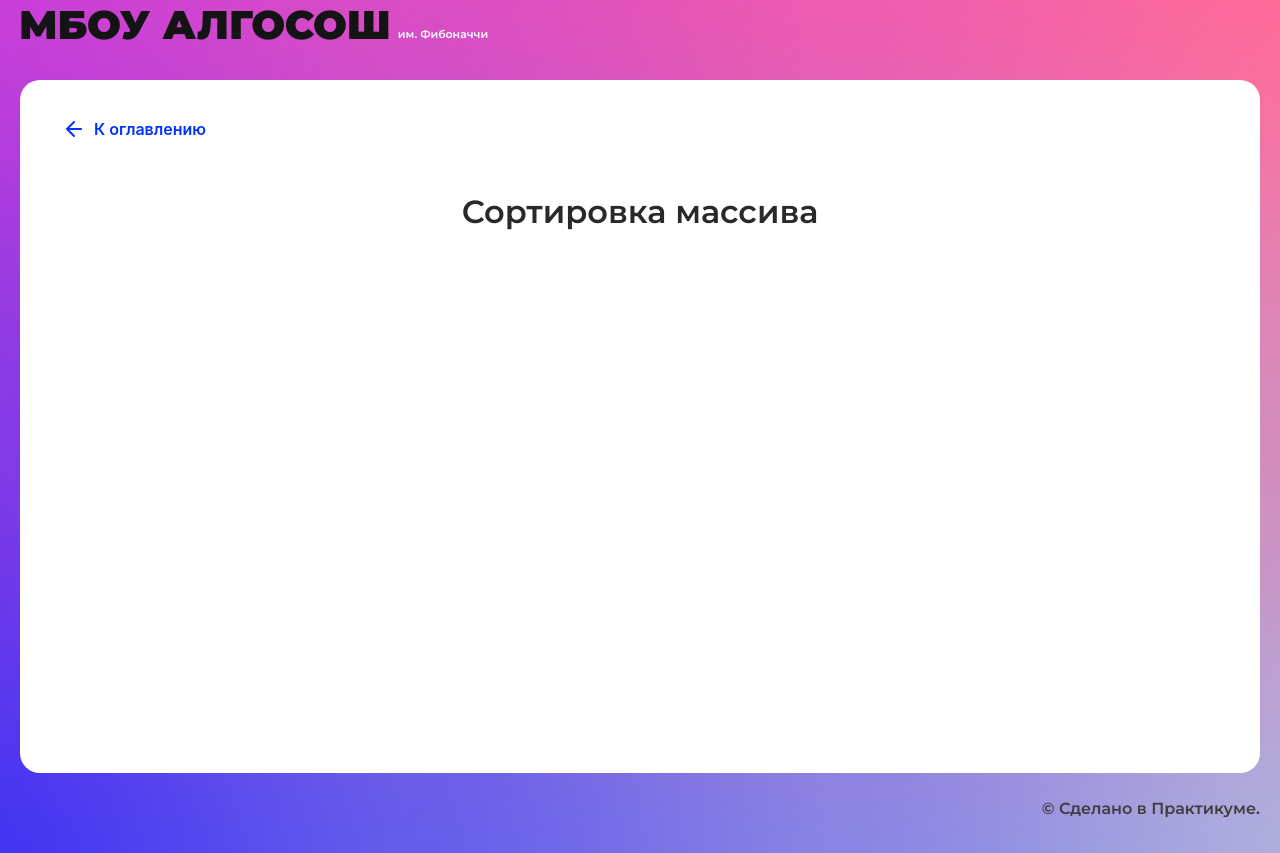
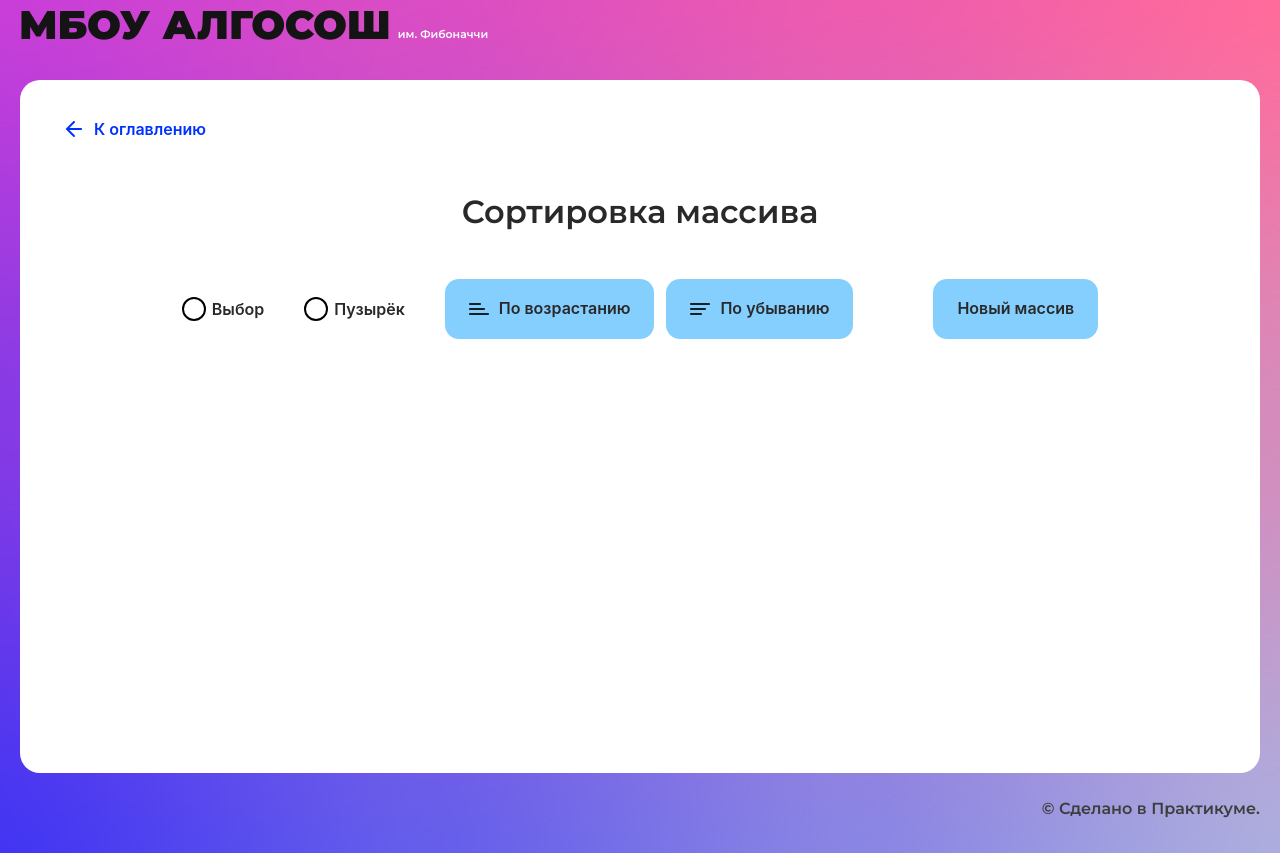
Before and after one commit to TheVadiratti/algososh, a React (Create React App) app: page /sorting in a window 1280 px wide. Built offline with nearby package versions, Linux system fonts and the light colour scheme.

Commit message:
feat: добавить верстку sorting

```diff
--- a/src/components/app/app.tsx
+++ b/src/components/app/app.tsx
@@ -5,7 +5,7 @@ import { ListPage } from "../list-page/list-page";
 import { MainPage } from "../main-page/main-page";
 import { QueuePage } from "../queue-page/queue-page";
 import { StringComponent } from "../../pages/string/string";
-import { SortingPage } from "../sorting-page/sorting-page";
+import { SortingPage } from "../../pages/sorting-page/sorting-page";
 import { StackPage } from "../stack-page/stack-page";
 
 import "./app.css";
--- /dev/null
+++ b/src/components/sorting-animation/sorting-animation.module.css
@@ -0,0 +1,8 @@
+.result {
+  width: fit-content;
+  margin: auto;
+  margin-top: 120px;
+  display: flex;
+  gap: 16px;
+  flex-wrap: wrap;
+}
--- /dev/null
+++ b/src/components/sorting-animation/sorting-animation.tsx
@@ -0,0 +1,9 @@
+import Styles from './sorting-animation.module.css';
+
+export default function SortingAnimation () {
+  return (
+    <div className={Styles.result}>
+
+    </div>
+  )
+}
--- a/src/components/sorting-page/sorting-page.tsx
+++ /dev/null
@@ -1,10 +0,0 @@
-import React from "react";
-import { SolutionLayout } from "../ui/solution-layout/solution-layout";
-
-export const SortingPage: React.FC = () => {
-  return (
-    <SolutionLayout title="Сортировка массива">
-
-    </SolutionLayout>
-  );
-};
--- /dev/null
+++ b/src/pages/sorting-page/sorting-page.module.css
@@ -0,0 +1,19 @@
+.form {
+  width: fit-content;
+  display: flex;
+  margin: auto;
+}
+
+.typeCnt {
+  margin-right: 40px;
+  display: flex;
+  gap: 40px;
+  align-items: center;
+}
+
+.directionCnt {
+  margin-right: 80px;
+  display: flex;
+  gap: 12px;
+  align-items: center;
+}
--- /dev/null
+++ b/src/pages/sorting-page/sorting-page.tsx
@@ -0,0 +1,32 @@
+import React from "react";
+import Styles from "./sorting-page.module.css";
+import { RadioInput } from "../../components/ui/radio-input/radio-input";
+import { SolutionLayout } from "../../components/ui/solution-layout/solution-layout";
+import { Button } from "../../components/ui/button/button";
+import { Direction } from "../../types/direction";
+import SortingAnimation from "../../components/sorting-animation/sorting-animation";
+
+export const SortingPage: React.FC = () => {
+  const [isShow, setIsShow] = React.useState<boolean>(false);
+  return (
+    <SolutionLayout title="Сортировка массива">
+      <form className={Styles.form}>
+
+        <div className={Styles.typeCnt}>
+          <RadioInput label="Выбор" style={{ marginRight: '40px' }} />
+          <RadioInput label="Пузырёк" />
+        </div>
+
+        <div className={Styles.directionCnt}>
+          <Button text="По возрастанию" sorting={Direction.Ascending} />
+          <Button text="По убыванию" sorting={Direction.Descending} />
+        </div>
+
+        <Button text="Новый массив" />
+      </form>
+      {isShow && (
+        <SortingAnimation />
+      )}
+    </SolutionLayout>
+  );
+};
```
